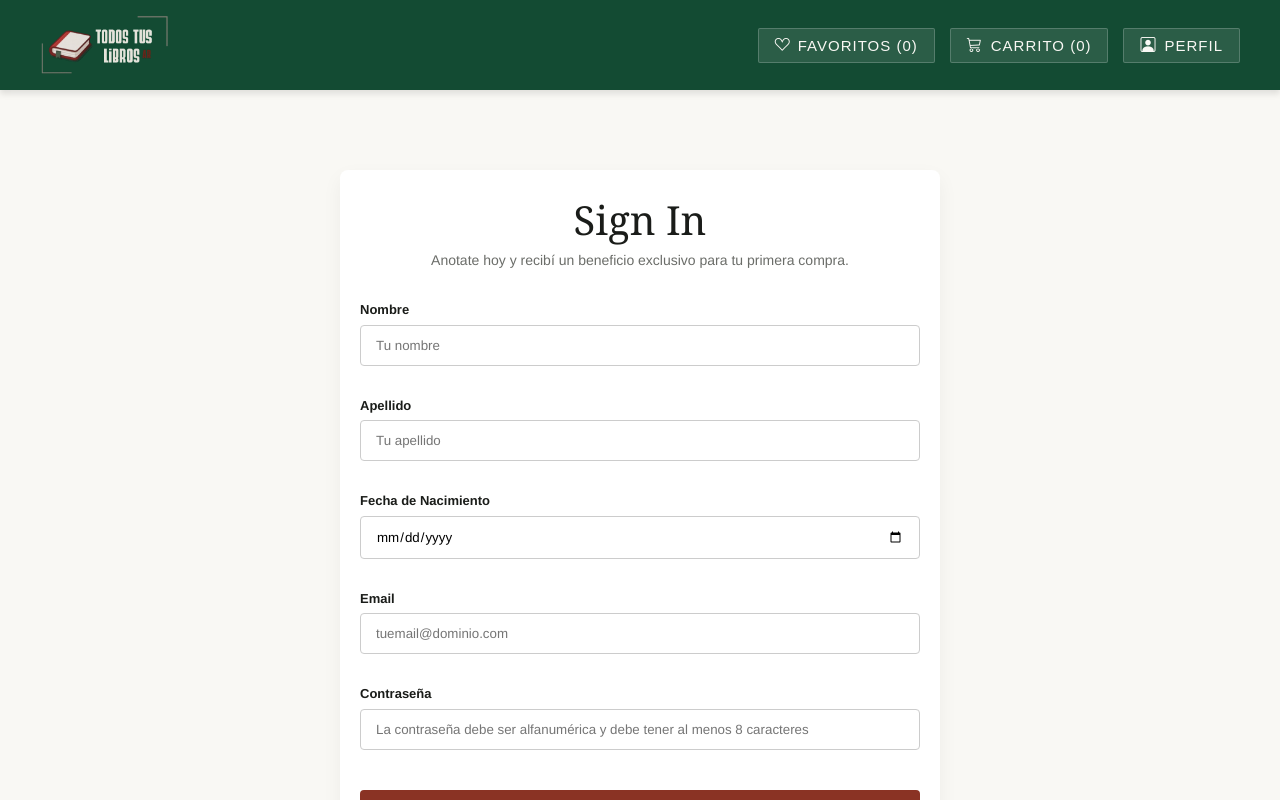
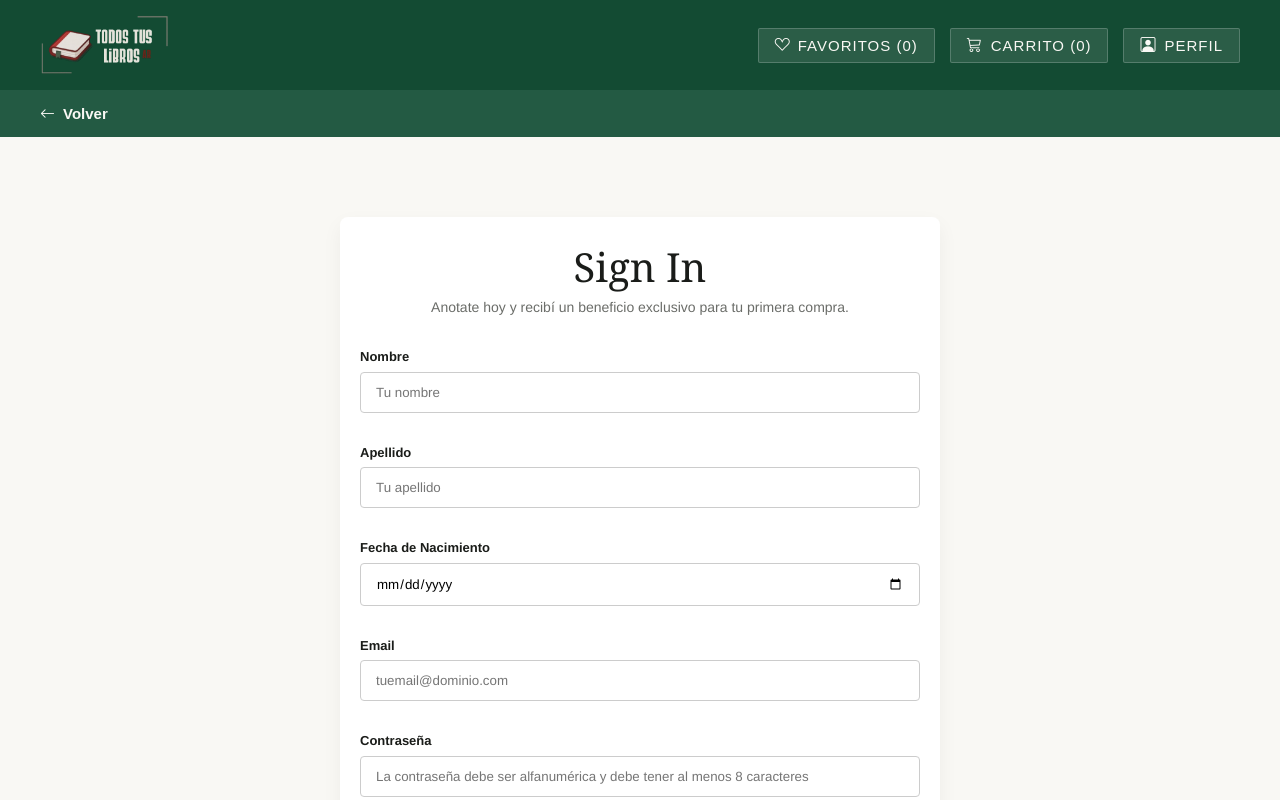
Before and after one commit to lucrecolon/Todos-Tus-Libros, a React (Vite) app in the folder frontend/: page /registro in a window 1280 px wide. Shown: the top 800 px of the page. Built offline with nearby package versions, Linux system fonts and the light colour scheme; no server answers.

Commit message:
feat: favicon, NotFound screen and 'GoBack' navigation button

```diff
--- a/frontend/index.html
+++ b/frontend/index.html
@@ -2,9 +2,9 @@
 <html lang="en">
   <head>
     <meta charset="UTF-8" />
-    <link rel="icon" type="image/svg+xml" href="/vite.svg" />
+    <link rel="icon" type="image/png" href="https://apiultragestion.com.ar/media/logos/ttl-favicon.png" />
     <meta name="viewport" content="width=device-width, initial-scale=1.0" />
-    <title>frontend</title>
+    <title>Todos Tus Libros AR</title>
     <link rel="stylesheet" href="https://cdn.jsdelivr.net/npm/bootstrap-icons@1.11.3/font/bootstrap-icons.min.css">
   </head>
   <body>
--- a/frontend/src/App.tsx
+++ b/frontend/src/App.tsx
@@ -10,6 +10,8 @@ import { Wishlist } from './screens/Wishlist';
 import { Novedades } from './screens/Novedades';
 import { Register } from './screens/Register';
 import { User } from './screens/User';
+import { NotFound } from './screens/NotFound';
+import { CategoryNav } from './components/CategoryNav';
 
 function App() {
   return (
@@ -17,9 +19,8 @@ function App() {
       <CartProvider>
         <BrowserRouter>
           <Header />
-
+          <CategoryNav />
           <CartSidebar />
-          {/*<CategoryNav />*/}
 
           <Routes>
             <Route path="/" element={<Home />} />
@@ -29,6 +30,7 @@ function App() {
             <Route path="/novedades" element={<Novedades />} />
             <Route path="/registro" element={<Register />} />
             <Route path="/user/me" element={<User />} />
+            <Route path="*" element={<NotFound />} />
           </Routes>
 
           <footer>
--- a/frontend/src/components/CategoryNav.tsx
+++ b/frontend/src/components/CategoryNav.tsx
@@ -1,46 +1,18 @@
-import { useNavigate } from 'react-router-dom';
+import { useNavigate, useLocation } from 'react-router-dom';
 
 export const CategoryNav = () => {
     const navigate = useNavigate();
+    const location = useLocation();
 
-    const handleFilter = (paramName: string, paramValue: string) => {
-        navigate(`/buscar?${paramName}=${encodeURIComponent(paramValue)}`);
-    };
+    if (location.pathname === '/') {
+        return null;
+    }
 
     return (
         <nav className="category-nav">
-            <ul className="category-list">
-
-                <li className="category-item dropdown">
-                    <span>Categorías ▾</span>
-                    <ul className="dropdown-menu">
-                        <li onClick={() => handleFilter('tipo_narracion', 'Literatura y ficción')}>Ficción y Literatura</li>
-                        <li onClick={() => handleFilter('tipo_narracion', 'Historia')}>Historia</li>
-                        <li onClick={() => handleFilter('tipo_narracion', 'Ciencia y Tecnología')}>Ciencia y Tecnología</li>
-                    </ul>
-                </li>
-
-                <li className="category-item dropdown">
-                    <span>Infantil y juvenil ▾</span>
-                    <ul className="dropdown-menu">
-                        <li onClick={() => handleFilter('edad_max', '12')}>Infantil (0 a 12 años)</li>
-                        <li onClick={() => handleFilter('edad_min', '13')}>Juvenil (Young Adult)</li>
-                    </ul>
-                </li>
-
-                <li className="category-item dropdown">
-                    <span>Idioma ▾</span>
-                    <ul className="dropdown-menu">
-                        <li onClick={() => handleFilter('idioma', 'inglés')}>Libros en Inglés</li>
-                        <li onClick={() => handleFilter('idioma', 'francés')}>Libros en Francés</li>
-                    </ul>
-                </li>
-
-                <li className="category-item" onClick={() => handleFilter('tipo_narracion', 'Cómic y manga')}>
-                    <span>Cómic y manga</span>
-                </li>
-
-            </ul>
+            <button className="btn-volver" onClick={() => navigate(-1)}>
+                <i className="bi bi-arrow-left"></i> Volver
+            </button>
         </nav>
     );
 };
--- a/frontend/src/index.css
+++ b/frontend/src/index.css
@@ -1067,6 +1067,27 @@ footer {
     text-transform: uppercase;
 }
 
+/* --- BOTON DE VOLVER --- */
+.btn-volver {
+    background: transparent;
+    border: none;
+    color: var(--bg-paper);
+    font-size: 15px;
+    font-weight: 600;
+    cursor: pointer;
+    display: flex;
+    align-items: center;
+    gap: 8px;
+    margin-bottom: 20px;
+    padding: 15px 0;
+    transition: color 0.2s ease, transform 0.2s ease;
+}
+
+.btn-volver:hover {
+    color: var(--brand-color);
+    transform: translateX(-3px);
+}
+
 /* --- RESPONSIVE PARA CELULARES ---*/
 
 @media screen and (max-width: 768px) {
--- /dev/null
+++ b/frontend/src/screens/NotFound.tsx
@@ -0,0 +1,29 @@
+import { useNavigate } from 'react-router-dom';
+
+export const NotFound = () => {
+    const navigate = useNavigate();
+
+    return (
+        <div className="main-container" style={{ textAlign: 'center', padding: '100px 20px', minHeight: '60vh', display: 'flex', flexDirection: 'column', alignItems: 'center', justifyContent: 'center' }}>
+
+            <h1 style={{ fontSize: '80px', color: 'var(--brand-color)', margin: '0', lineHeight: '1' }}> 404 </h1>
+
+            <h2 style={{ fontFamily: 'Georgia, serif', color: 'var(--text-dark)', fontSize: '28px' }}>
+                Página no encontrada
+            </h2>
+
+            <p style={{ color: 'var(--text-muted)', marginBottom: '20px', fontSize: '15px', maxWidth: '500px' }}>
+                Parece que te perdiste entre las estanterías. La página o el libro que estás buscando no existe o fue movida a otra sección.
+            </p>
+
+            <button
+                className="btn-add-cart"
+                onClick={() => navigate('/')}
+                style={{ padding: '15px 30px', fontSize: '15px', width: 'auto' }}
+            >
+                VOLVER AL INICIO
+            </button>
+
+        </div>
+    );
+};
```
